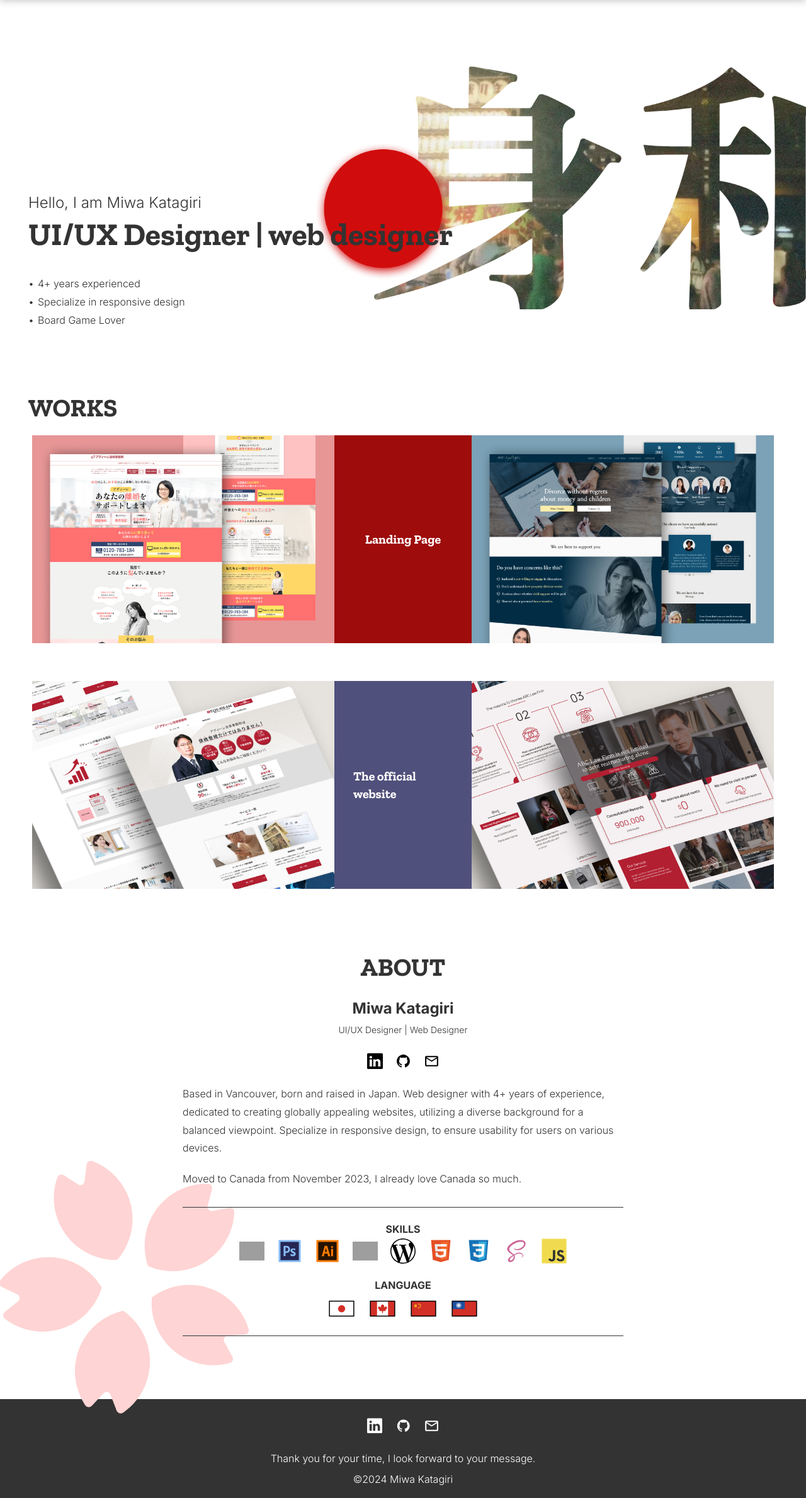
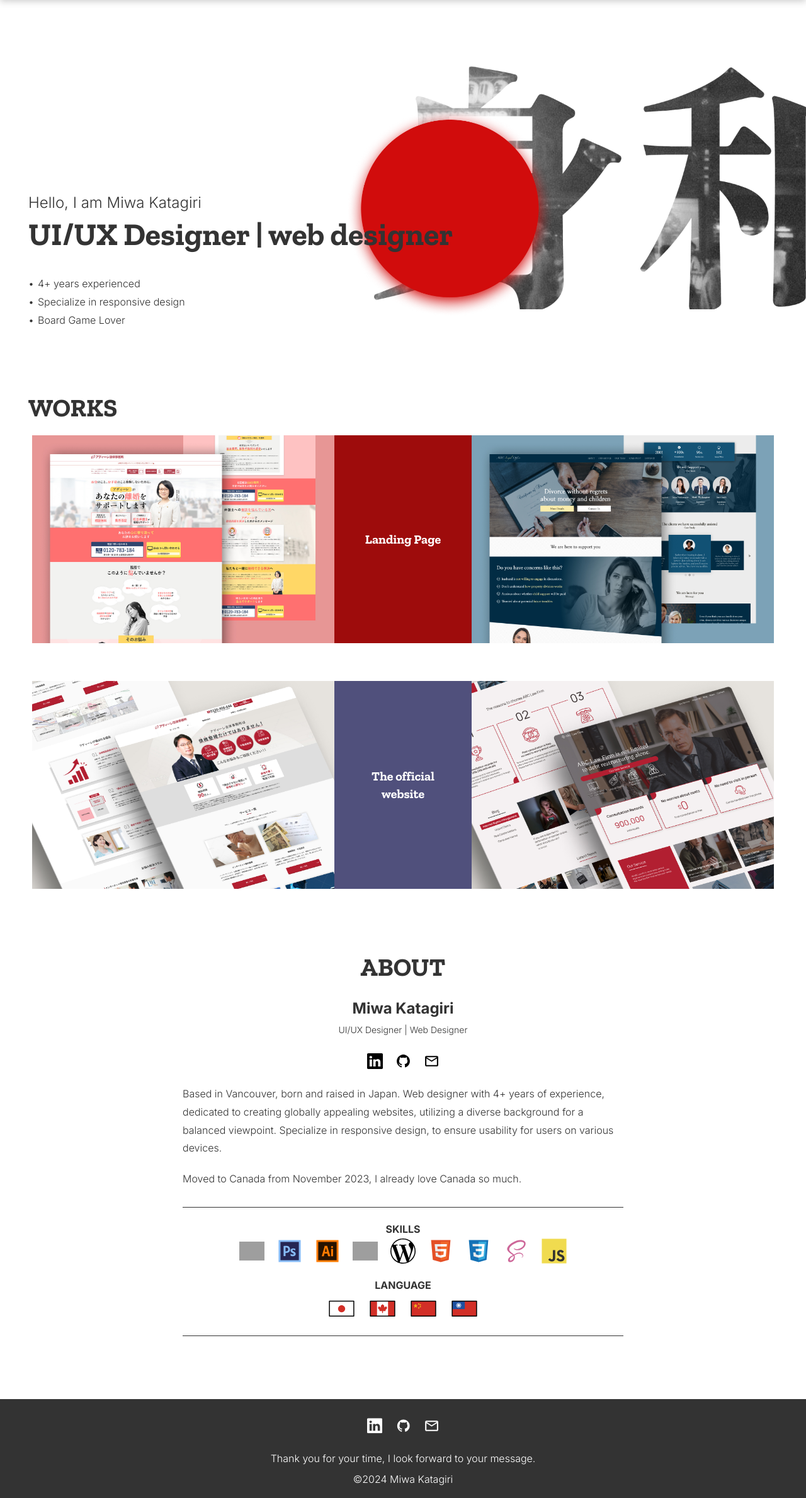
Before and after one commit to shenhe304/portfolio, a PHP site: page /index.html in a window 1280 px wide. Shown: the part 60-2438 px from the top of the page at 63% size. Run offline with PHP 8.4, Linux system fonts and the light colour scheme; grey boxes are pictures that could not be loaded.

Commit message:
modify design

```diff
--- a/gulp_src/scss/object/project/_p-backGround.scss
+++ b/gulp_src/scss/object/project/_p-backGround.scss
@@ -5,13 +5,13 @@
         position: relative;
         overflow: hidden;
 
-        &__sakura{
+        &__hinomaru{
             position: absolute;
-            bottom: 130px;
-            left: -220px;
+            bottom: 85px;
+            left: -243px;
             width: 500px;
             height: 500px;
-            background: url(../../assets/img/common/bg-sakura.png) no-repeat;
+            background: url(../../assets/img/top/mv-hinomaru.png) no-repeat;
             background-size: contain;
         }
     }
@@ -22,13 +22,13 @@
         position: relative;
         overflow: hidden;
 
-        &__sakura{
+        &__hinomaru{
             position: absolute;
             bottom: 140px;
             left: -245px;
             width: 350px;
             height: 350px;
-            background: url(../../assets/img/common/bg-sakura.png) no-repeat;
+            background: url(../../assets/img/top/img-hinomaru.png) no-repeat;
             background-size: contain;
         }
     }
@@ -40,13 +40,13 @@
         position: relative;
         overflow: hidden;
 
-        &__sakura{
+        &__hinomaru{
             position: absolute;
             bottom: 157px;
             left: -241px;
             width: 200px;
             height: 200px;
-            background: url(../../assets/img/common/bg-sakura.png) no-repeat;
+            background: url(../../assets/img/top/img-hinomaru.png) no-repeat;
             background-size: contain;
         }
     }
--- a/gulp_src/scss/object/project/_p-mainVisual.scss
+++ b/gulp_src/scss/object/project/_p-mainVisual.scss
@@ -10,9 +10,9 @@
 
         &__wrap{
             position: absolute;
-            top: 49%;
-            left: 39%;
-            width: 220px;
+            top: 29vh;
+            left: 43vw;
+            width: 330px;
             z-index: -1;
         }
     }
--- a/gulp_src/scss/object/project/_p-works.scss
+++ b/gulp_src/scss/object/project/_p-works.scss
@@ -45,7 +45,7 @@
             transition:	all 0.6s ease;
 
             &--jp{
-                background-color:rgba(209, 12, 12, 0.7);
+                background-color:rgba(158, 12, 12, 0.7);
             }
             &--en{
                 background-color: rgba(80, 80, 124, 0.7);
@@ -60,6 +60,7 @@
             width: 218px;
             height: 330px;
             padding: 30px;
+            text-align: center;
         }
     }
 }
@@ -109,7 +110,7 @@
             transition:	all 0.6s ease;
 
             &--jp{
-                background-color:rgba(209, 12, 12, 0.7);
+                background-color:rgba(158, 12, 12, 0.7);
             }
             &--en{
                 background-color: rgba(80, 80, 124, 0.7);
@@ -164,7 +165,7 @@
             transition:	all 0.6s ease;
 
             &--jp{
-                background-color:rgba(209, 12, 12, 0.7);
+                background-color:rgba(158, 12, 12, 0.7);
             }
             &--en{
                 background-color: rgba(80, 80, 124, 0.7);
```
Also changed, not shown: assets/css/style.css, assets/img/top/bg-mainVisual.png.
